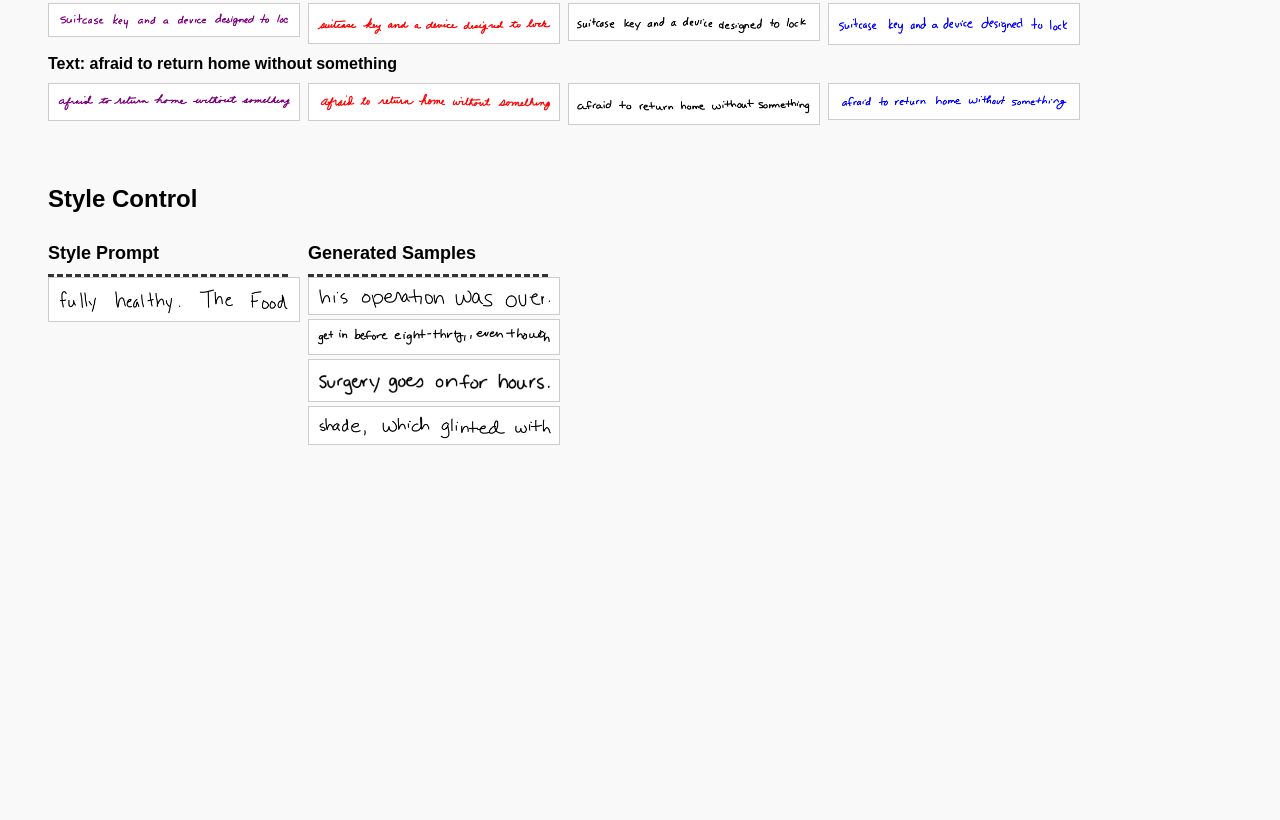
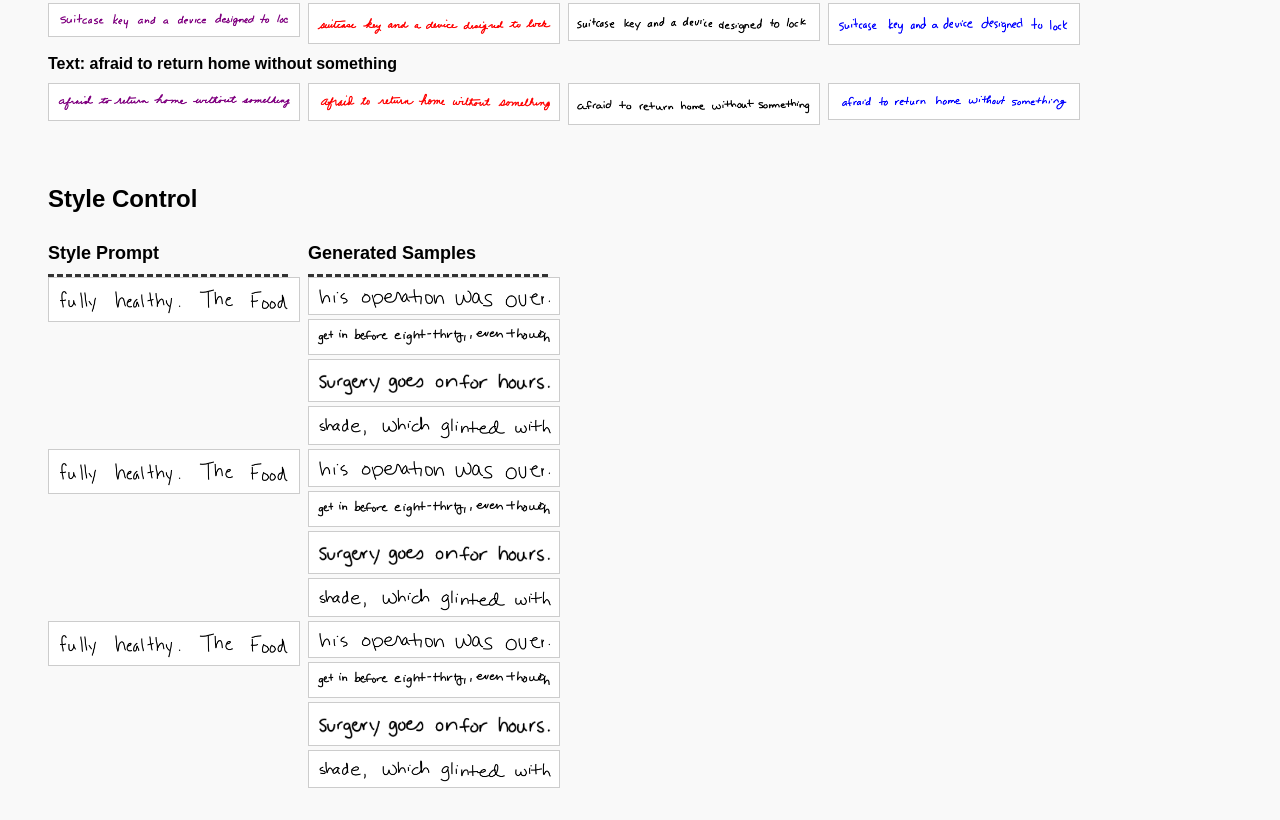
Before and after one commit to akahello-a11y/trink-demo, a plain HTML site: page index.html in a window 1280 px wide. Shown: the part 1585-2405 px from the top of the page. Before the commit the page ends 2082 px from the top, so only its background shows below. Drawn offline with Linux system fonts and the light colour scheme.

Commit message:
Update index.html

```diff
--- a/index.html
+++ b/index.html
@@ -184,5 +184,25 @@
   </div>
 </div>
 
+<div class="sample-grid" style="grid-template-columns: repeat(2, 240px);">
+  <img src="figure/style/style_prompt_35.png">
+  <div>
+    <img src="figure/style/generate35_1.png">
+    <img src="figure/style/generate35_2.png">
+    <img src="figure/style/generate35_3.png">
+    <img src="figure/style/generate35_4.png">
+  </div>
+</div>
+
+<div class="sample-grid" style="grid-template-columns: repeat(2, 240px);">
+  <img src="figure/style/style_prompt_35.png">
+  <div>
+    <img src="figure/style/generate35_1.png">
+    <img src="figure/style/generate35_2.png">
+    <img src="figure/style/generate35_3.png">
+    <img src="figure/style/generate35_4.png">
+  </div>
+</div>
+
 </body>
 </html>
```
